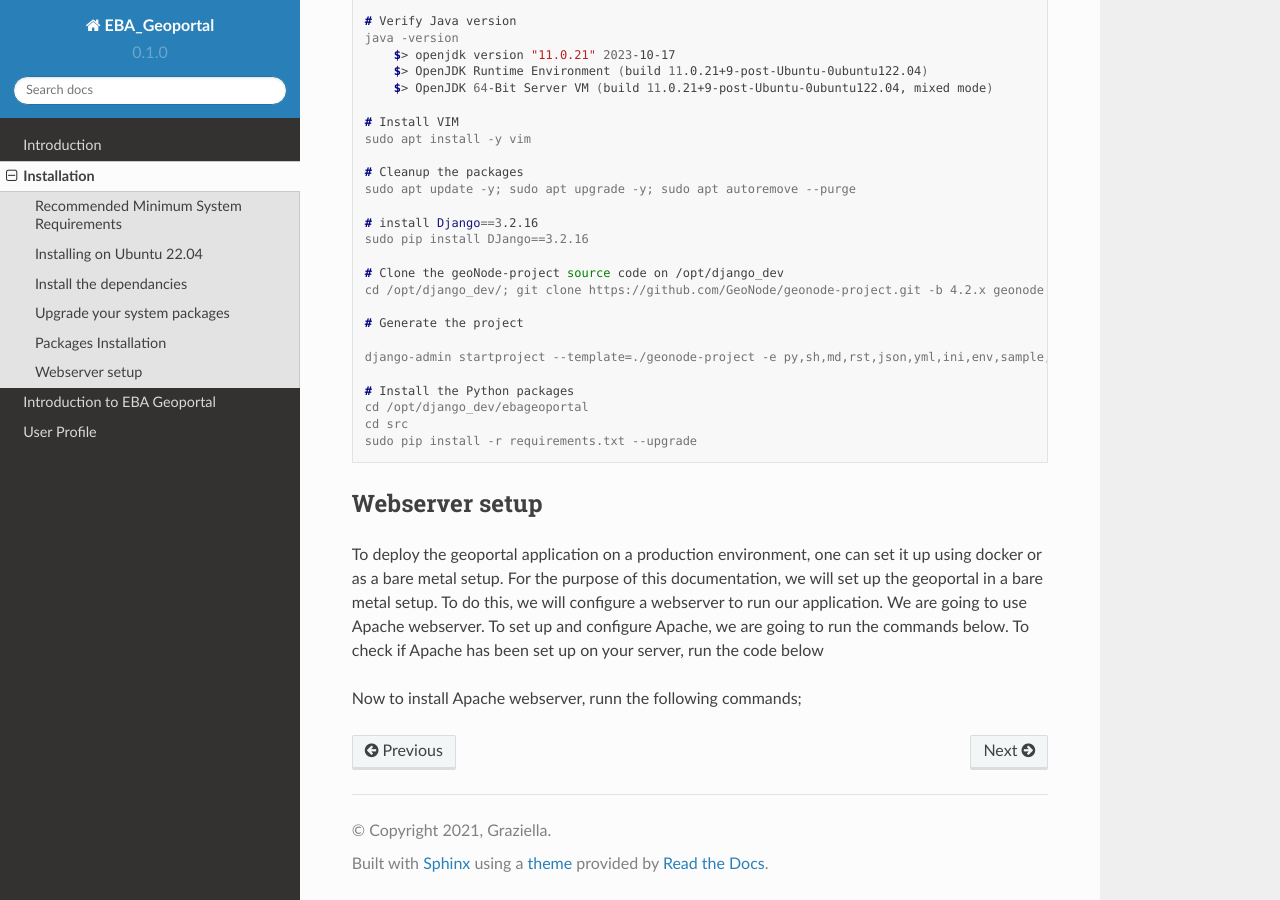
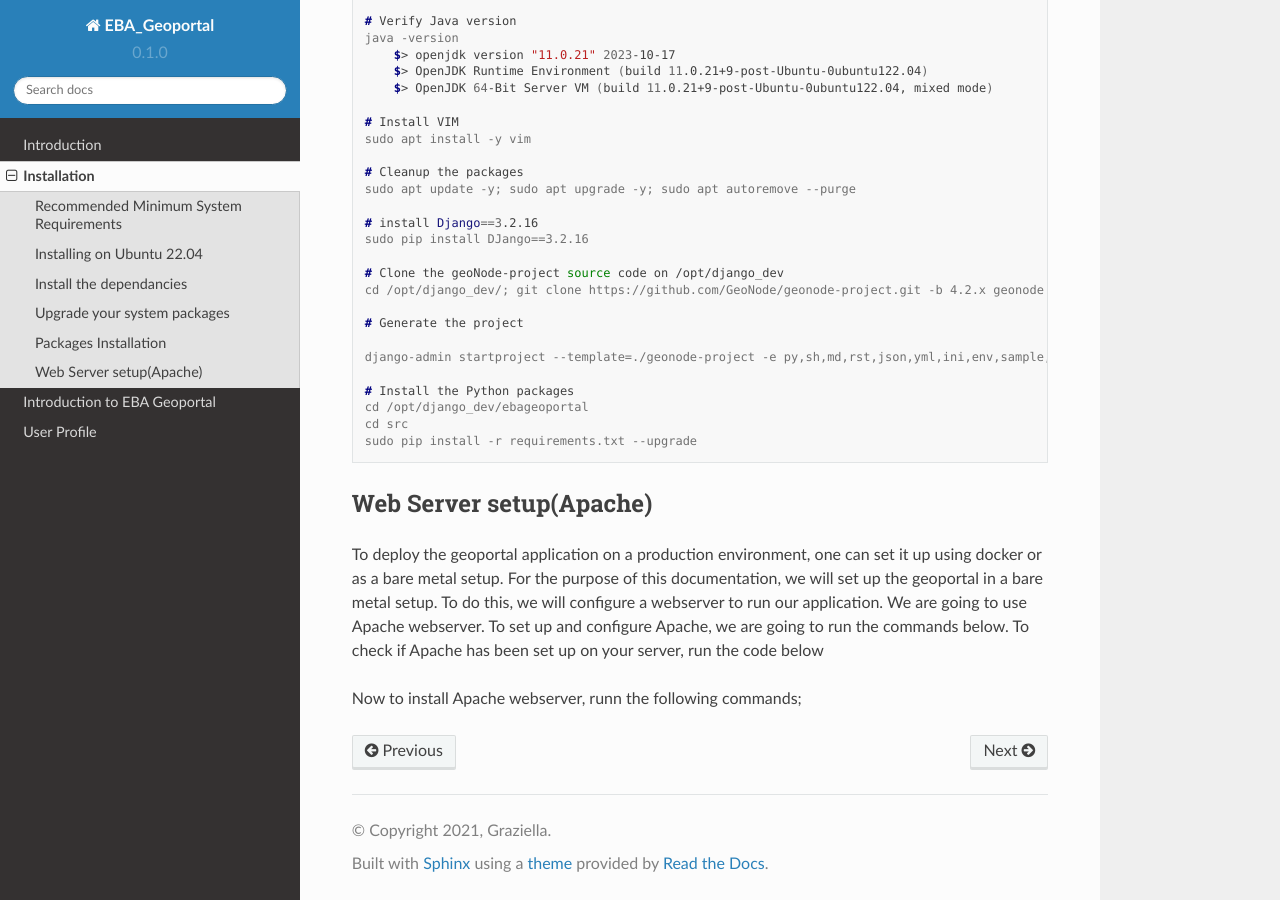
Before and after one commit to anjogu/ebageoportal-tutorial, a Sphinx documentation site: the page built from docs/source/installation.rst, in a window 1280 px wide and 900 px high, scrolled down 1625 px. Built offline with Sphinx 7.4.7 and the Read the Docs theme 2.0.0, drawn with Linux system fonts in a browser that asks for light colours.

Commit message:
webserver installation edits

```diff
--- a/docs/source/installation.rst
+++ b/docs/source/installation.rst
@@ -136,7 +136,7 @@ First, we are going to install all the system packages needed for the GeoNode se
    :caption: Contents:
 
 ------------
-Webserver setup
+Web Server setup(Apache)
 ------------
 
 To deploy the geoportal application on a production environment, one can set it up using docker or as a bare metal setup. For the purpose of this documentation, we will set up the geoportal in a bare metal setup. To do this, we will configure a webserver to run our application. We are going to use Apache webserver.
```
